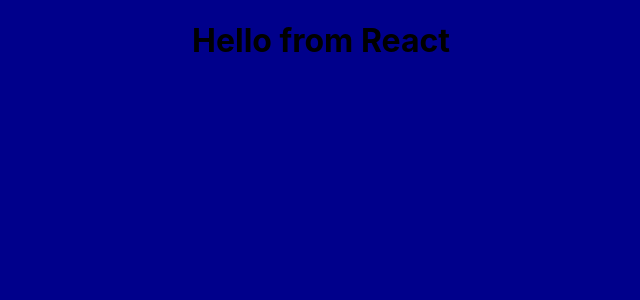
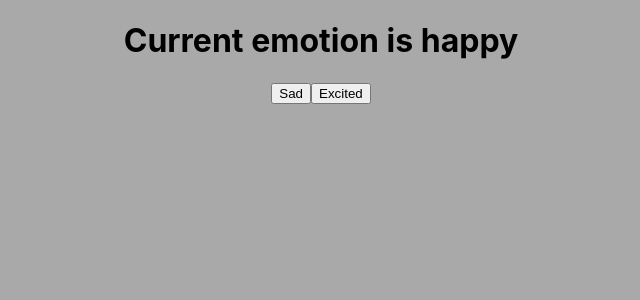
Before and after one commit to Coding-Gymnasium/eve-react-essentials-2022, a React (Create React App) app in the folder exercise-files/Ch04/04_01/start/react-app/: page / in a window 1280 px wide. Shown: the top 300 px of the page, without its empty margins (319-959 px from the left). Built offline with nearby package versions, Linux system fonts and the light colour scheme.

Commit message:
Introduce useState

```diff
--- a/exercise-files/Ch04/04_01/start/react-app/src/App.css
+++ b/exercise-files/Ch04/04_01/start/react-app/src/App.css
@@ -1,5 +1,5 @@
 body {
-  background: darkblue;
+  background: darkgray;
 }
 
 .App {
--- a/exercise-files/Ch04/04_01/start/react-app/src/App.js
+++ b/exercise-files/Ch04/04_01/start/react-app/src/App.js
@@ -1,15 +1,14 @@
+import { useState } from "react";
 import "./App.css";
 
-const cities = ["Tokyo", "Tahoe City", "Bend"];
-console.log(cities[0]);
+function App() {
+  const [emotion, setEmotion] = useState('happy');
 
-const [firstCity, secondCity] = ["Tokyo", "Tahoe City", "Bend"];
-console.log(secondCity);
-
-function App({ library }) {
   return (
     <div className="App">
-      <h1>Hello from {library}</h1>
+      <h1>Current emotion is {emotion}</h1>
+      <button onClick={() => setEmotion('sad')}>Sad</button>
+      <button onClick={() => setEmotion('excited')}>Excited</button>
     </div>
   );
 }
--- a/exercise-files/Ch04/04_01/start/react-app/src/index.js
+++ b/exercise-files/Ch04/04_01/start/react-app/src/index.js
@@ -7,7 +7,7 @@
 const root = ReactDOM.createRoot(document.getElementById('root'));
 root.render(
   <React.StrictMode>
-    <App library='React'/>
+    <App />
   </React.StrictMode>
 );
 
```
